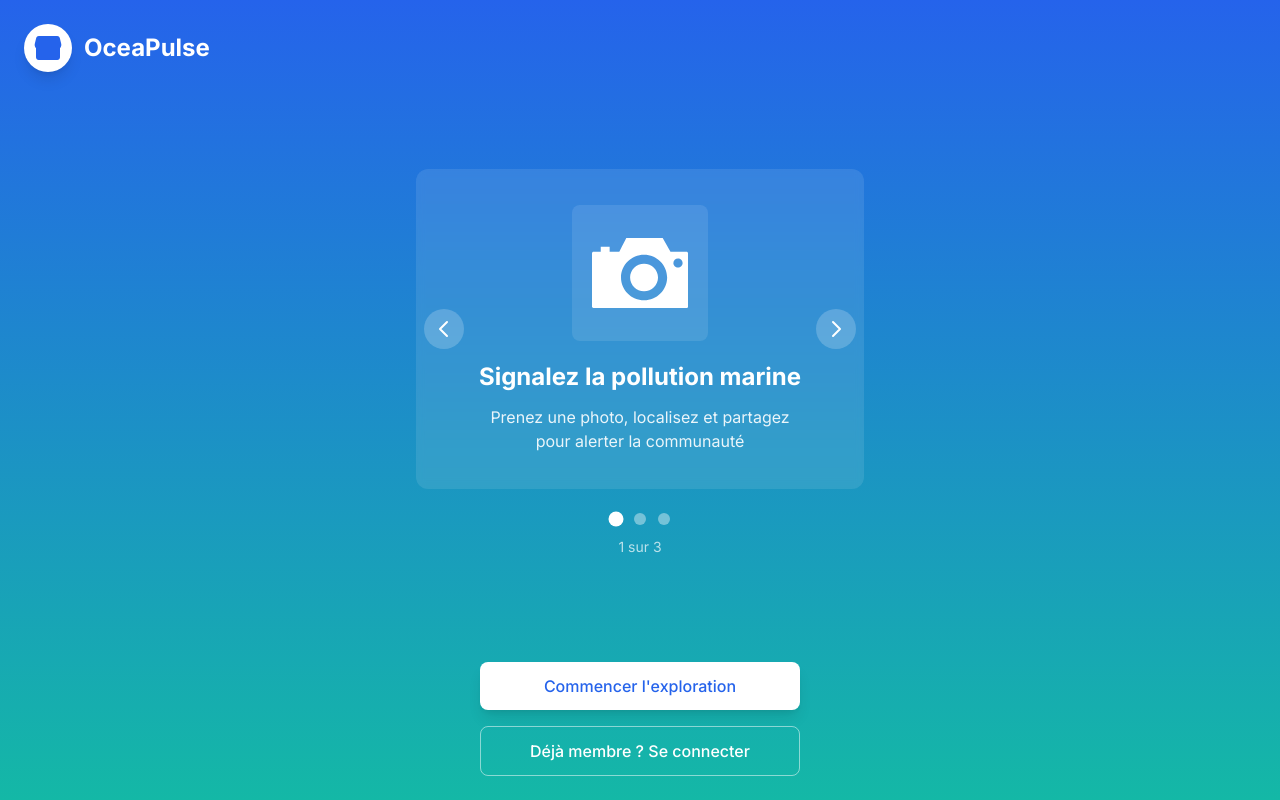
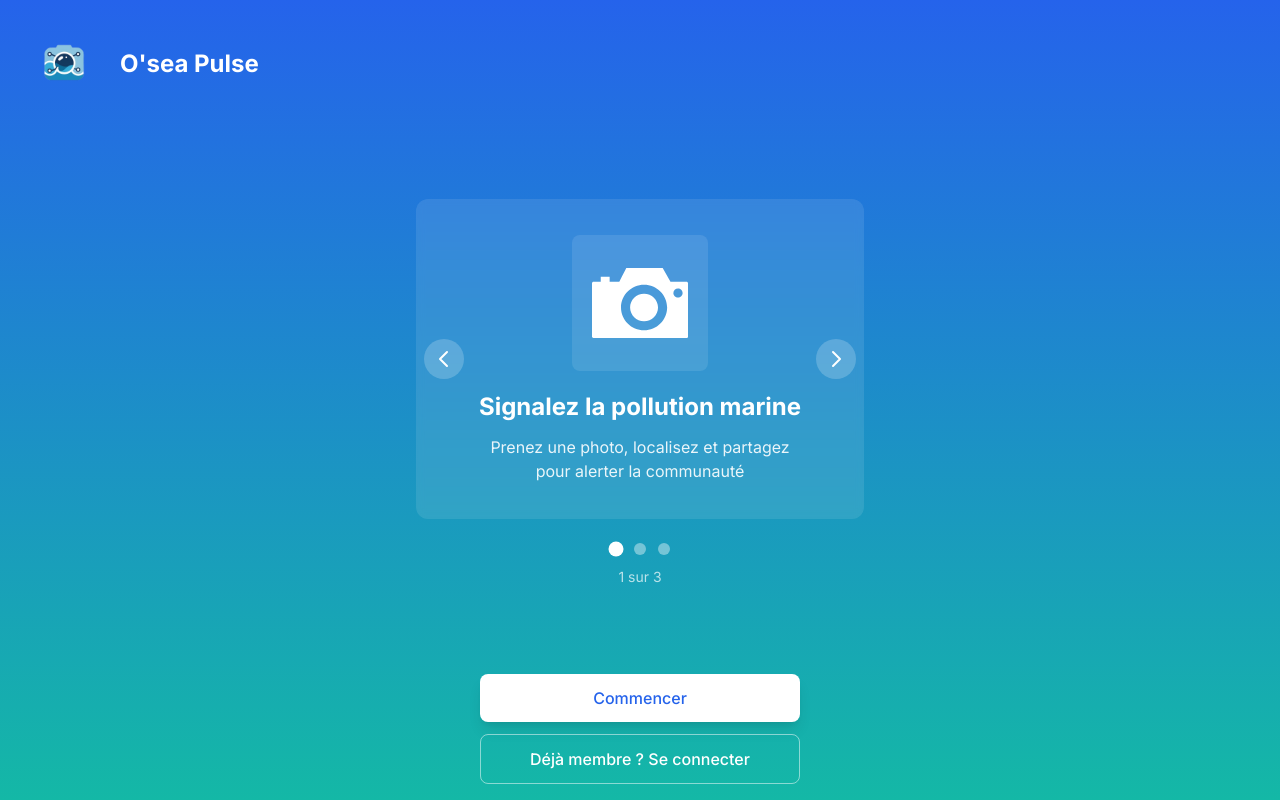
Before and after one commit to DamienStengel/seascan, a React (Vite) app: page / in a window 1280 px wide. Built offline with nearby package versions, Linux system fonts and the light colour scheme.

Commit message:
Fix(ui): modif image logo onboarding

```diff
--- a/src/components/common/Logo.tsx
+++ b/src/components/common/Logo.tsx
@@ -9,30 +9,24 @@ const Logo: React.FC<LogoProps> = ({ size = 'medium', className = '' }) => {
   // Déterminer les tailles en fonction des options
   const sizes = {
     small: {
-      container: 'w-12 h-12',
-      icon: 'w-8 h-8'
+      size: 'w-12 h-12'
     },
     medium: {
-      container: 'w-24 h-24',
-      icon: 'w-16 h-16'
+      size: 'w-24 h-24'
     },
     large: {
-      container: 'w-48 h-48',
-      icon: 'w-32 h-32'
+      size: 'w-48 h-48'
     }
   }
 
-  const containerSize = sizes[size].container
-  const iconSize = sizes[size].icon
+  const imageSize = sizes[size].size
 
   return (
-    <div className={`${containerSize} bg-white rounded-full flex items-center justify-center shadow-lg ${className}`}>
-      <div className={`${iconSize} flex items-center justify-center`}>
-        <svg viewBox="0 0 24 24" className="text-blue-600" fill="currentColor">
-          <path d="M21.9 8.89l-1.05-4.37c-.22-.9-1-1.52-1.91-1.52H5.05c-.9 0-1.69.63-1.9 1.52L2.1 8.89c-.24 1.02-.02 2.06.62 2.88.08.11.19.19.28.29V19c0 1.1.9 2 2 2h14c1.1 0 2-.9 2-2v-6.94c.09-.09.2-.18.28-.28.64-.82.87-1.87.62-2.89z"/>
-        </svg>
-      </div>
-    </div>
+      <img
+          src="/src/assets/images/logo.png"
+          alt="Logo"
+          className={`${imageSize} object-contain ${className}`}
+      />
   )
 }
 
--- a/src/screens/OnboardingScreen.tsx
+++ b/src/screens/OnboardingScreen.tsx
@@ -52,19 +52,19 @@ const OnboardingScreen: React.FC = () => {
 
   return (
       <motion.div
-          className="flex flex-col h-screen bg-gradient-to-b from-blue-600 to-teal-500 text-white"
+          className="flex flex-col h-screen bg-gradient-to-b from-blue-600 to-teal-500 text-white overflow-hidden"
           variants={pageVariants}
           initial="initial"
           animate="animate"
           exit="exit"
       >
-        {/* Header avec logo plus petit */}
-        <header className="pt-6 px-6 flex items-center">
-          <Logo size="small" className="mr-3" />
-          <h1 className="text-2xl font-bold">OceaPulse</h1>
+        {/* Header avec logo plus petit - reduced padding */}
+        <header className="pt-4 px-4 flex items-center">
+          <Logo size="medium" className="mr-2" />
+          <h1 className="text-2xl font-bold">O'sea Pulse</h1>
         </header>
 
-        <div className="flex-1 flex flex-col px-6 justify-between py-6">
+        <div className="flex-1 flex flex-col px-4 justify-between py-4 overflow-hidden">
           {/* Carousel section */}
           <div className="flex-1 flex items-center justify-center">
             <OnboardingCarousel
@@ -75,9 +75,8 @@ const OnboardingScreen: React.FC = () => {
           </div>
 
           {/* Sous-titre et boutons */}
-          <div className="mt-8 text-center">
-
-            <div className="space-y-4 max-w-xs mx-auto">
+          <div className="mt-4 text-center">
+            <div className="space-y-3 max-w-xs mx-auto">
               <motion.button
                   onClick={() => navigate('/dashboard')}
                   className="w-full bg-white text-blue-600 font-medium py-3 rounded-lg shadow-lg transition-standard"
@@ -87,7 +86,7 @@ const OnboardingScreen: React.FC = () => {
                   whileHover="hover"
                   whileTap="tap"
               >
-                Commencer l'exploration
+                Commencer
               </motion.button>
 
               <motion.button
```
